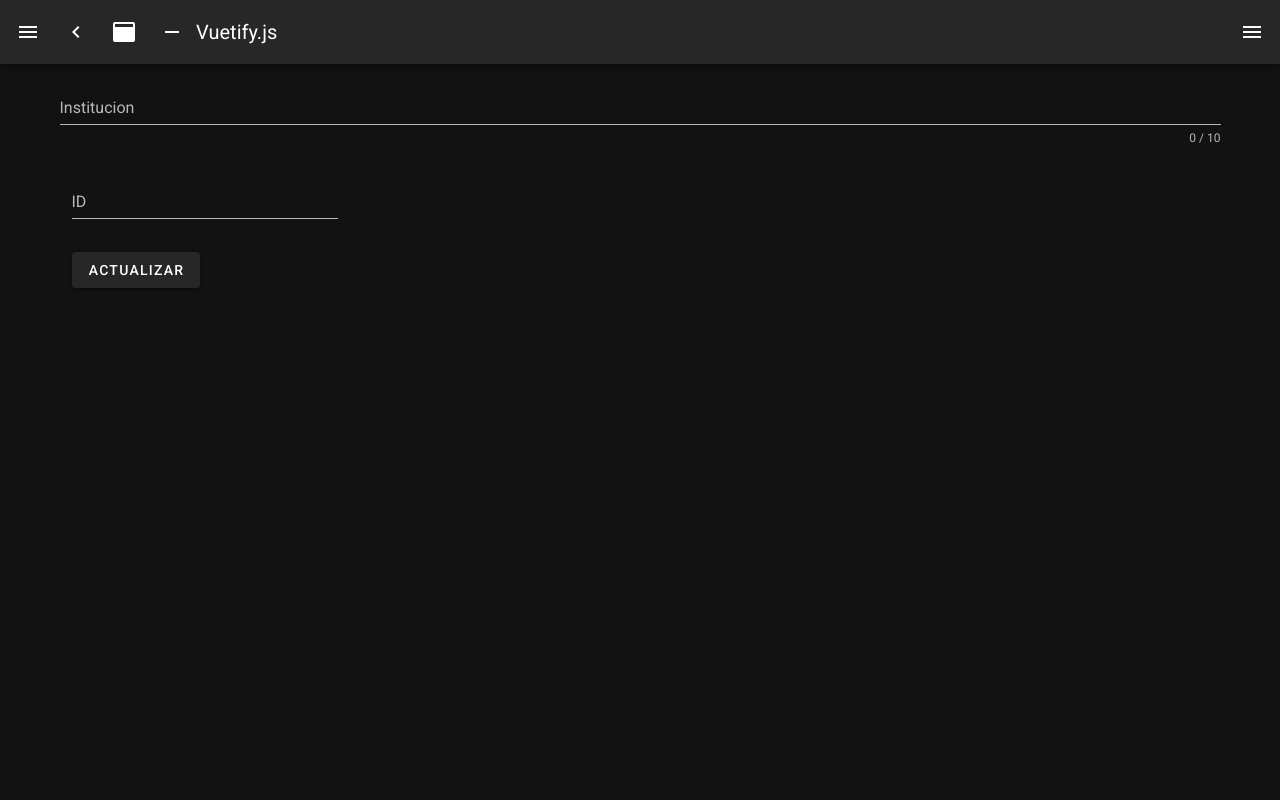
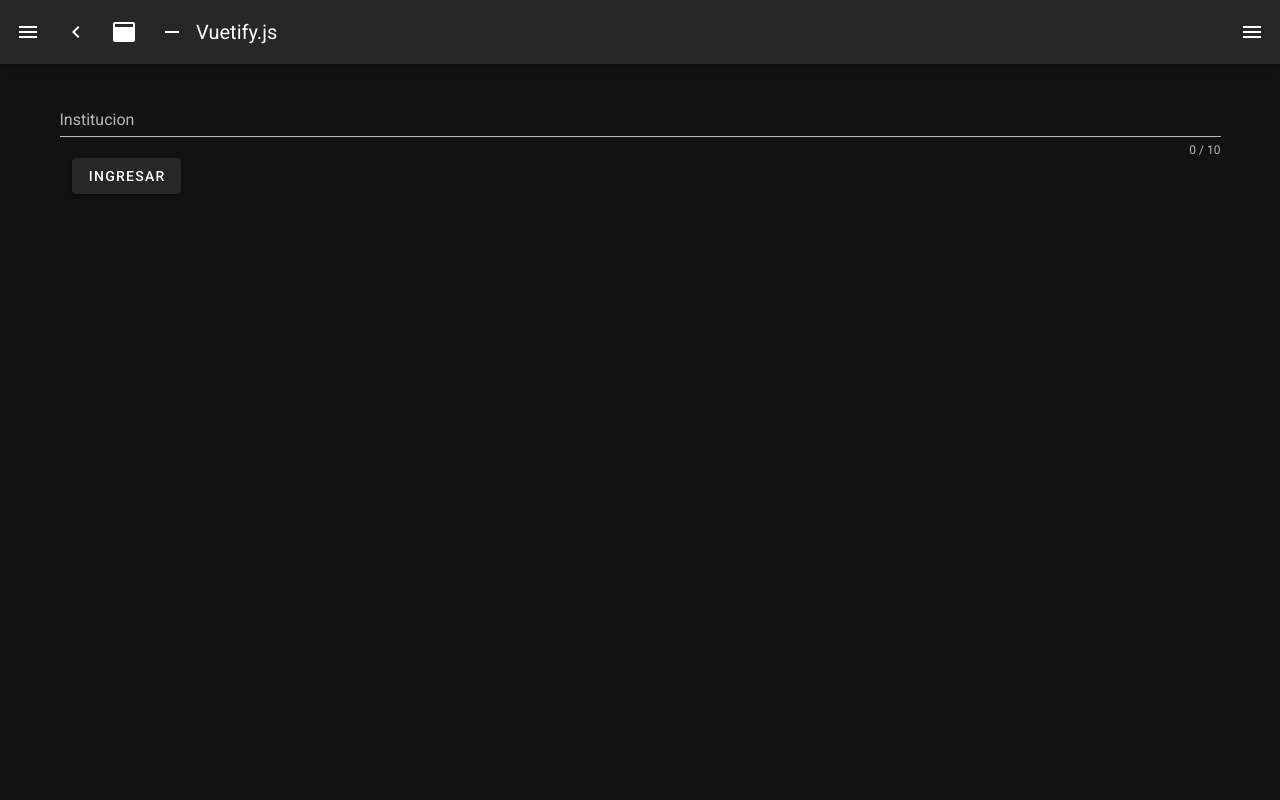
Before and after one commit to turskein/Taller1TBD_grupo7, a Nuxt app in the folder voluntariado-fe-TBD/: page /put in a window 1280 px wide. Shown: the top 800 px of the page. Built offline with nearby package versions, Linux system fonts and the light colour scheme.

Commit message:
Put view, backend fixes

```diff
--- a/voluntariado-fe-TBD/pages/get.vue
+++ b/voluntariado-fe-TBD/pages/get.vue
@@ -27,11 +27,16 @@
           <td>{{ insti.institution }}</td>
           <td>
             <v-btn
-                depressed
-                color="primary"
-                >
-                Edit
+            depressed
+            color="primary"
+              :to="{ path: 'put', query: {id: insti.id_institution}}" >
+              Edit
             </v-btn>
+
+
+
+
+
           </td>
           <td>
             <v-btn
@@ -64,8 +69,9 @@ export default {
                 const element = document.getElementById("institution_"+id);
                 element.remove();
             })
-        }
+        },
     },
+
     beforeCreate(){
         axios.get("http://localhost:8081/institutions")
         .then(response => {
--- a/voluntariado-fe-TBD/pages/put.vue
+++ b/voluntariado-fe-TBD/pages/put.vue
@@ -1,47 +1,47 @@
 <template>
-    <form>
-      <v-text-field
-        v-model="name"
-        :error-messages="nameErrors"
-        :counter="10"
-        label="Institucion"
-        required
-
-      ></v-text-field>
-
-      <div id="app">
+  <div id="app">
   <v-app id="inspire">
     <v-form>
       <v-container grid-list-xl>
         <v-layout wrap>
 
-          <v-flex xs12 sm6 md3>
-            <v-text-field
-              type="number"
-              label="ID"
-              step="any"
-              min="0"
-              ref="input"
-              :rules="[numberRule]"
-              v-model.number="number"
-            ></v-text-field>
-          </v-flex>
-
+          <v-text-field
+        v-model="name"
+        :counter="10"
+        label="Institucion"
+        required
+       ></v-text-field>
 
 
         </v-layout>
         <v-btn
         class="mr-4"
-        @click="submit"
+        @click="updateFunction()"
       >
-        actualizar
-
+        Ingresar
       </v-btn>
       </v-container>
     </v-form>
   </v-app>
 </div>
+</template>
 
-
-    </form>
-  </template>
+<script>
+  import axios from "axios";
+  export default {
+      name : 'GetAllPage',
+      data: () => ({
+          name: ''
+      }),
+      methods: {
+          updateFunction(){
+              axios.put("http://localhost:8081/institutions/"+this.$route.query.id, {
+                  institution: this.name
+              })
+              .then(response => {
+                  console.log(response)
+              })
+          },
+      },
+  }
+  </script>
```
Also changed, not shown: 2 other files (tests, documents, lock files or other folders).
